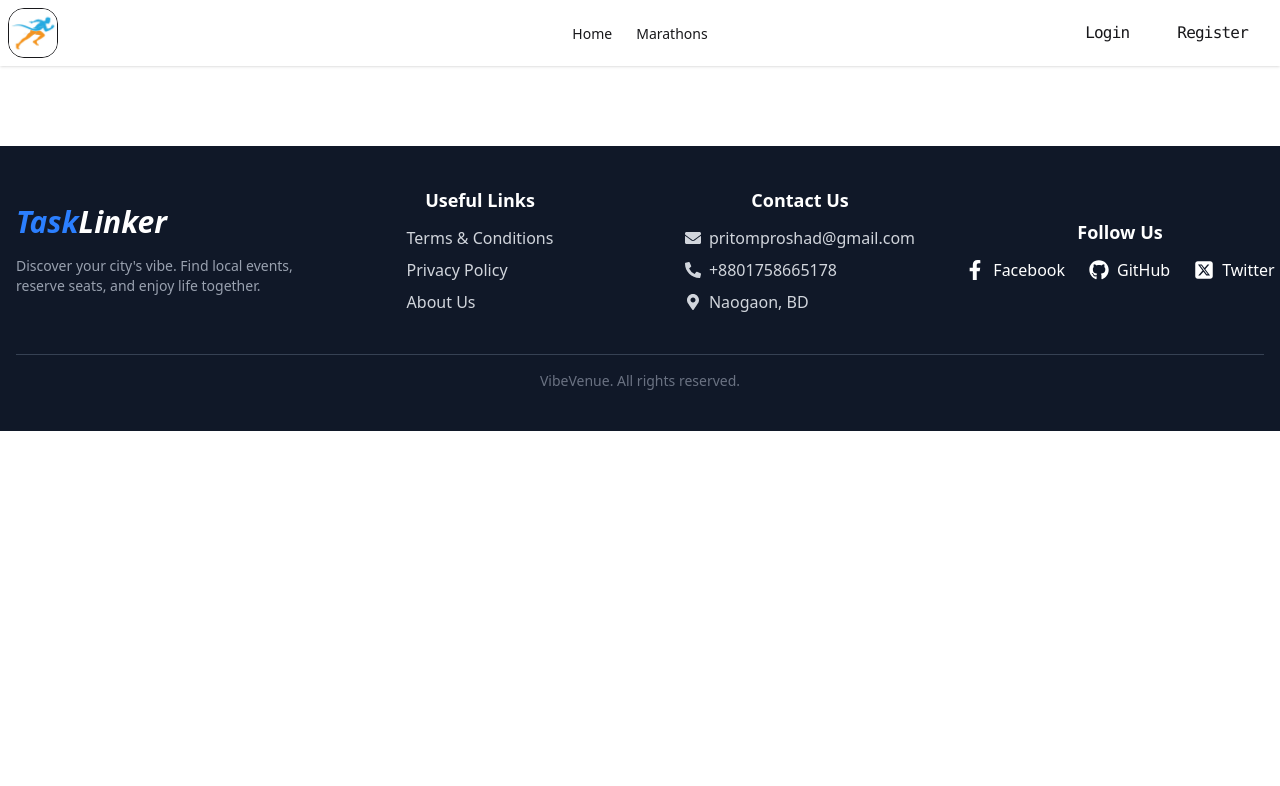
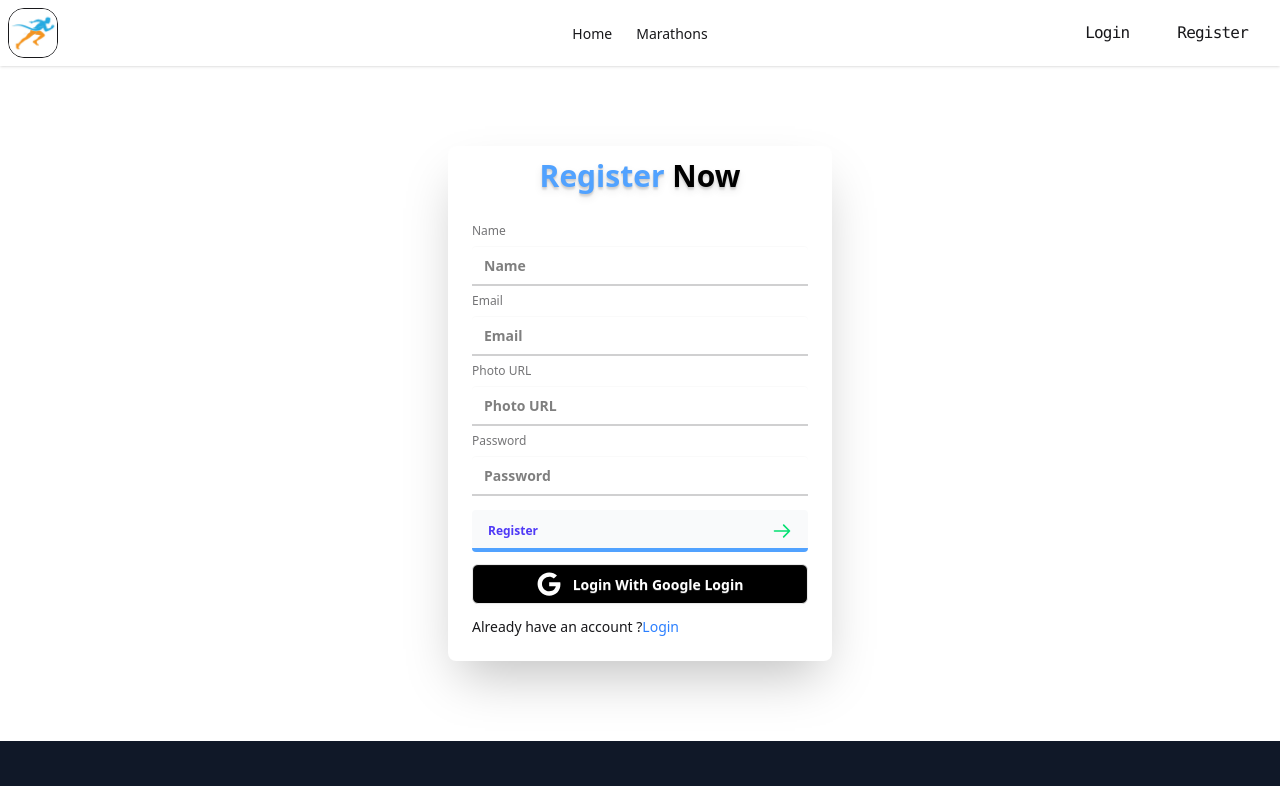
Before and after one commit to pritom352/-Marathon-Management-System, a React (Vite) app: page /register in a window 1280 px wide. Shown: the top 786 px of the page. Built offline with nearby package versions, Linux system fonts and the light colour scheme.

Commit message:
make register page

```diff
--- a/src/pages/Auth/Register.jsx
+++ b/src/pages/Auth/Register.jsx
@@ -1,7 +1,112 @@
 import React from "react";
+import { FaGoogle } from "react-icons/fa";
+import { Link } from "react-router";
 
 const Register = () => {
-  return <div></div>;
+  return (
+    <div>
+      <div className="card bg-base-100 w-full max-w-sm shrink-0 shadow-2xl mx-auto mt-20">
+        <h2 className=" text-3xl font-bold mx-auto  mt-3 text-blue-400  text-shadow-lg ">
+          Register <span className=" text-black ">Now</span>
+        </h2>
+        <div className="card-body">
+          <form className="fieldset">
+            {/* Name */}
+            <label className="label">Name</label>
+            <input
+              type="text"
+              required
+              name="name"
+              className="input border-0 border-b-2 rounded-b-none focus:rounded focus:border-2 focus:border-blue-500 text-black font-semibold focus:bg-blue-300 focus:text-white w-full"
+              placeholder="Name"
+            />
+            {/* Email */}
+            <label className="label">Email</label>
+            <input
+              type="email"
+              required
+              name="email"
+              className="input border-0 border-b-2 rounded-b-none focus:rounded focus:border-2 focus:border-blue-500 text-black font-semibold focus:bg-blue-300 focus:text-white w-full"
+              placeholder="Email"
+            />
+            {/* Photo URL */}
+            <label className="label">Photo URL</label>
+            <input
+              type="text"
+              autoComplete="off"
+              required
+              name="photoURL"
+              className="input border-0 border-b-2 rounded-b-none focus:rounded focus:border-2 focus:border-blue-500 text-black font-semibold focus:bg-blue-300 focus:text-white w-full"
+              placeholder="Photo URL"
+            />
+            {/* Password */}
+            <label className="label">Password</label>
+            <div className=" relative">
+              <input
+                type="password"
+                name="currentPassword"
+                autoComplete="new-password"
+                required
+                className="input border-0 border-b-2 rounded-b-none focus:rounded focus:border-2 focus:border-blue-500 text-black font-semibold focus:bg-blue-300 focus:text-white w-full"
+                placeholder="Password"
+              />
+            </div>
+
+            <button className="relative inline-flex items-center justify-start py-3 pl-4 pr-12 overflow-hidden font-semibold text-indigo-600 transition-all duration-150 ease-in-out rounded hover:pl-10 hover:pr-6 bg-gray-50 group w-full mt-2">
+              <span className="absolute bottom-0 left-0 w-full h-1 transition-all duration-150 ease-in-out bg-blue-400 group-hover:h-full"></span>
+              <span className="absolute right-0 pr-4 duration-200 ease-out group-hover:translate-x-12">
+                <svg
+                  className="w-5 h-5 text-green-400"
+                  fill="none"
+                  stroke="currentColor"
+                  viewBox="0 0 24 24"
+                  xmlns="http://www.w3.org/2000/svg"
+                >
+                  <path
+                    strokeLinecap="round"
+                    strokeLinejoin="round"
+                    strokeWidth="2"
+                    d="M14 5l7 7m0 0l-7 7m7-7H3"
+                  ></path>
+                </svg>
+              </span>
+              <span className="absolute left-0 pl-2.5 -translate-x-12 group-hover:translate-x-0 ease-out duration-200">
+                <svg
+                  className="w-5 h-5 text-green-400"
+                  fill="none"
+                  stroke="currentColor"
+                  viewBox="0 0 24 24"
+                  xmlns="http://www.w3.org/2000/svg"
+                >
+                  <path
+                    strokeLinecap="round"
+                    strokeLinejoin="round"
+                    strokeWidth="2"
+                    d="M14 5l7 7m0 0l-7 7m7-7H3"
+                  ></path>
+                </svg>
+              </span>
+              <span className="relative w-full text-left transition-colors duration-200 ease-in-out group-hover:text-white">
+                Register
+              </span>
+            </button>
+          </form>
+          <button
+            // onClick={handleGoogleLogin}
+            className=" btn   gap-3 rounded-md  bg-black text-white  font-semibold py-2.5 hover:bg-blue-400 hover:border-none hover:font-bold "
+          >
+            <FaGoogle size={24} /> Login With Google Login
+          </button>
+          <p className=" mt-1 ">
+            Already have an account ?
+            <Link className=" text-blue-500 hover:text-orange-400" to="/login">
+              Login
+            </Link>
+          </p>
+        </div>
+      </div>
+    </div>
+  );
 };
 
 export default Register;
```
